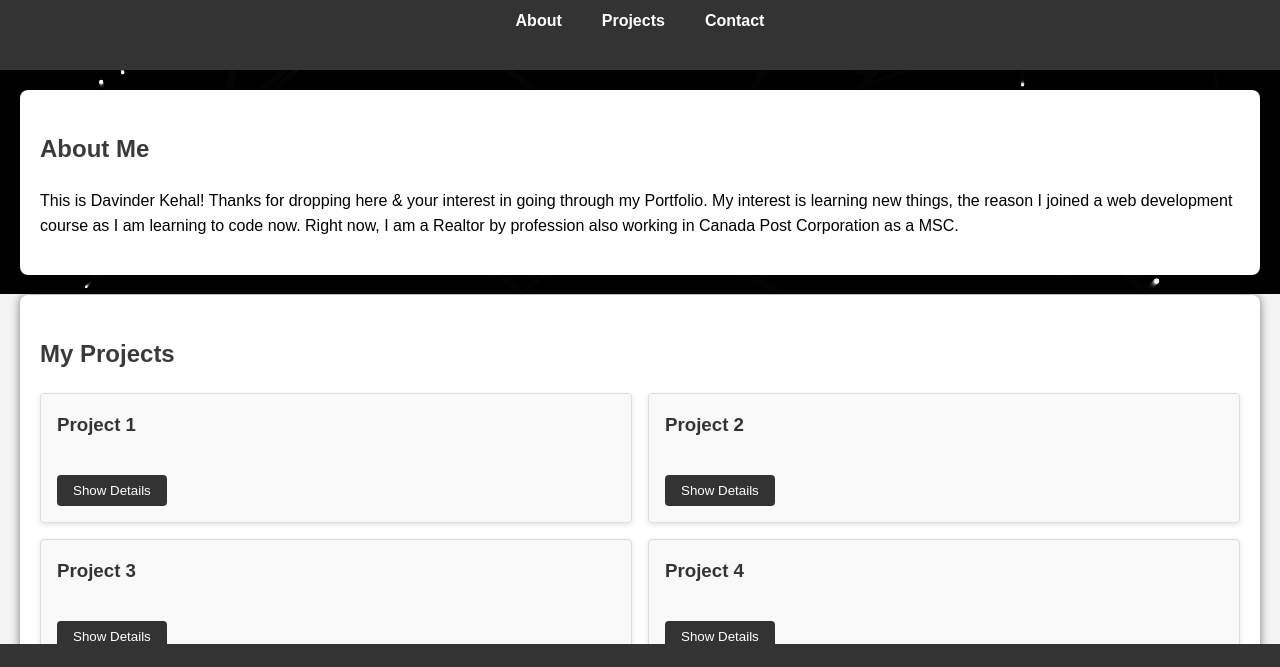
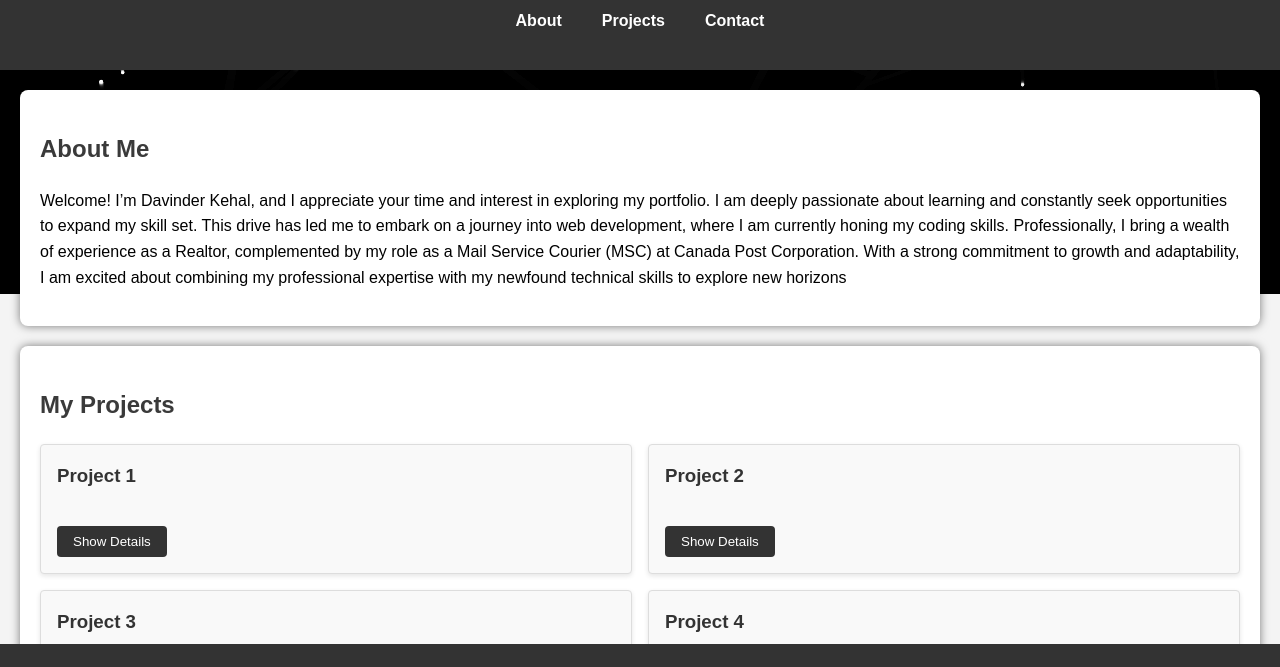
Before and after one commit to Davinderkehal/my-portfolio, a plain HTML site: page index.html in a window 1280 px wide. Shown: the part 106-773 px from the top of the page. Drawn offline with Linux system fonts and the light colour scheme.

Commit message:
Updating About me section in html file

```diff
--- a/index.html
+++ b/index.html
@@ -26,9 +26,13 @@
     <!-- About Section -->
     <section id="about">
         <h2>About Me</h2>
-        <p>This is Davinder Kehal! Thanks for dropping here & your interest in going through my Portfolio. My interest
-            is learning new things, the reason I joined a web development course as I am learning to code now. Right now,
-            I am a Realtor by profession also working in Canada Post Corporation as a MSC.</p>
+        <p>Welcome! I’m Davinder Kehal, and I appreciate your time and interest in exploring my portfolio. I am deeply
+            passionate about learning and constantly seek opportunities to expand my skill set. This drive has led me to
+            embark on a journey into web development, where I am currently honing my coding skills.
+
+            Professionally, I bring a wealth of experience as a Realtor, complemented by my role as a Mail Service
+            Courier (MSC) at Canada Post Corporation. With a strong commitment to growth and adaptability, I am excited
+            about combining my professional expertise with my newfound technical skills to explore new horizons</p>
     </section>
 
     <!-- Projects Section -->
@@ -83,7 +87,7 @@
             <span class="error-message" id="messageError"></span>
 
             <button type="submit">Send Message</button>
-            <p id = successMessage class = sucess-message>Message has been successfully submitted!</p>
+            <p id=successMessage class=sucess-message>Message has been successfully submitted!</p>
         </form>
     </section>
 
@@ -91,8 +95,8 @@
     <footer>
         <p>&copy; 2024 Davinder Kehal</p>
     </footer>
-    <script src="script.js" defer ></script>
+    <script src="script.js" defer></script>
 
 </body>
 
-</html>
+</html
```
